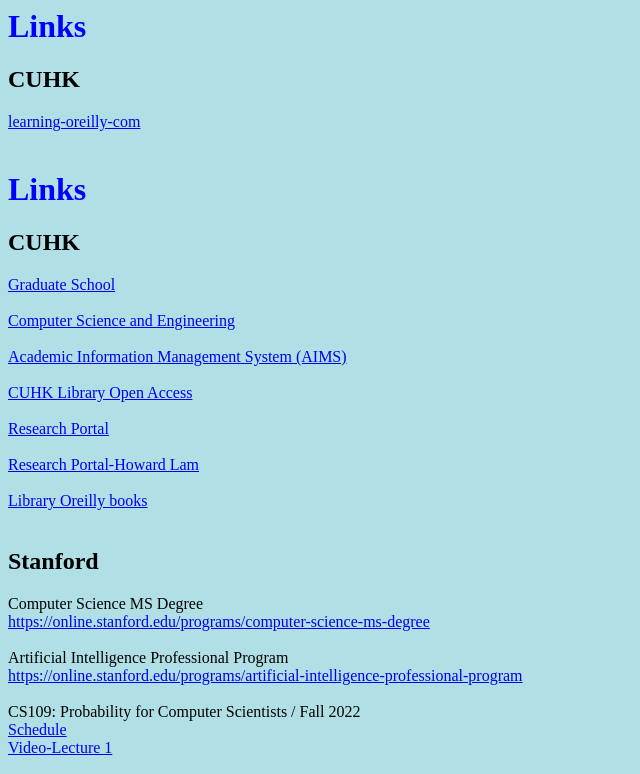
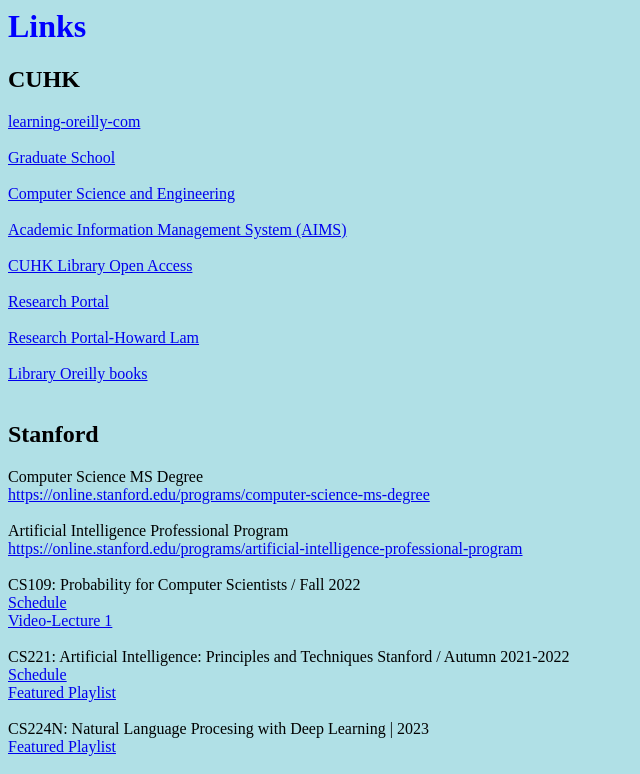
Before and after one commit to lampongyuen/lampongyuen.github.io, a plain HTML site: page Links.html in a window 1280 px wide. Shown: the top 774 px of the page, without its empty margins (0-640 px from the left). Drawn offline with Linux system fonts and the light colour scheme.

Commit message:
Update Links.html

```diff
--- a/Links.html
+++ b/Links.html
@@ -15,8 +15,6 @@
   <br>
   <br>
 
-  <h1>Links</h1>
-  <h2>CUHK</h2>
   <a href="https://www.gradsch.cuhk.edu.hk/onlineapp/login_email.aspx">
     Graduate School
   </a>
```
